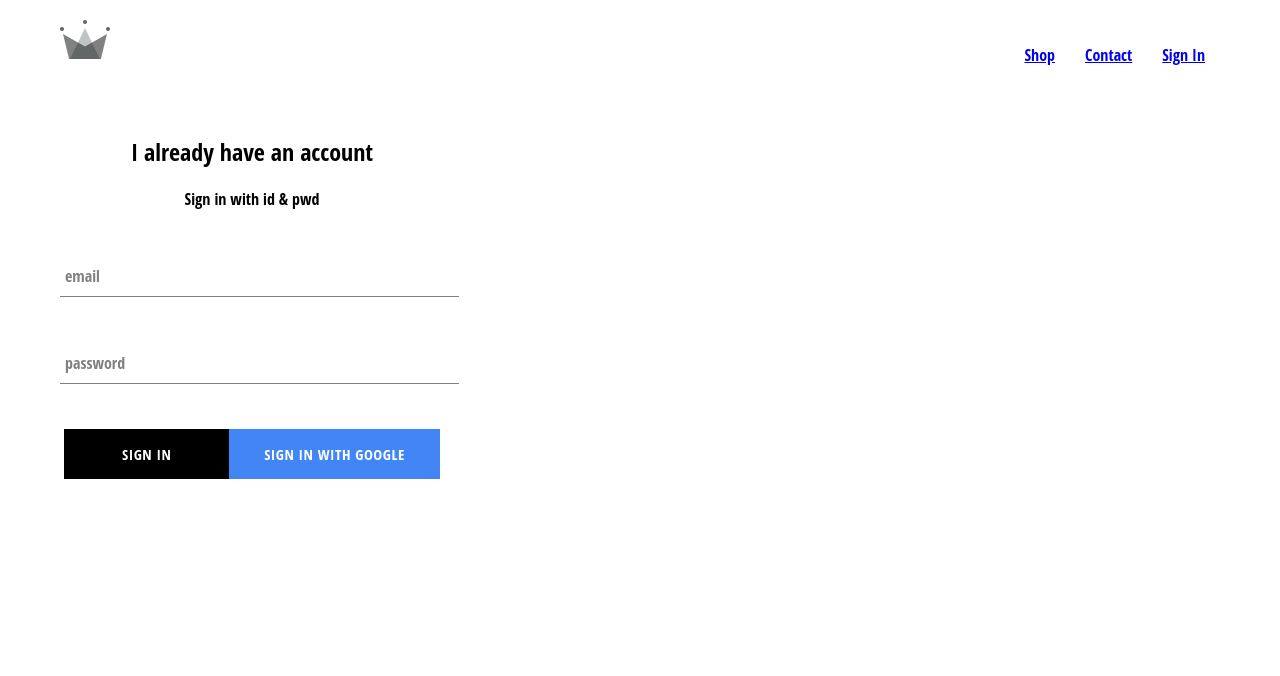
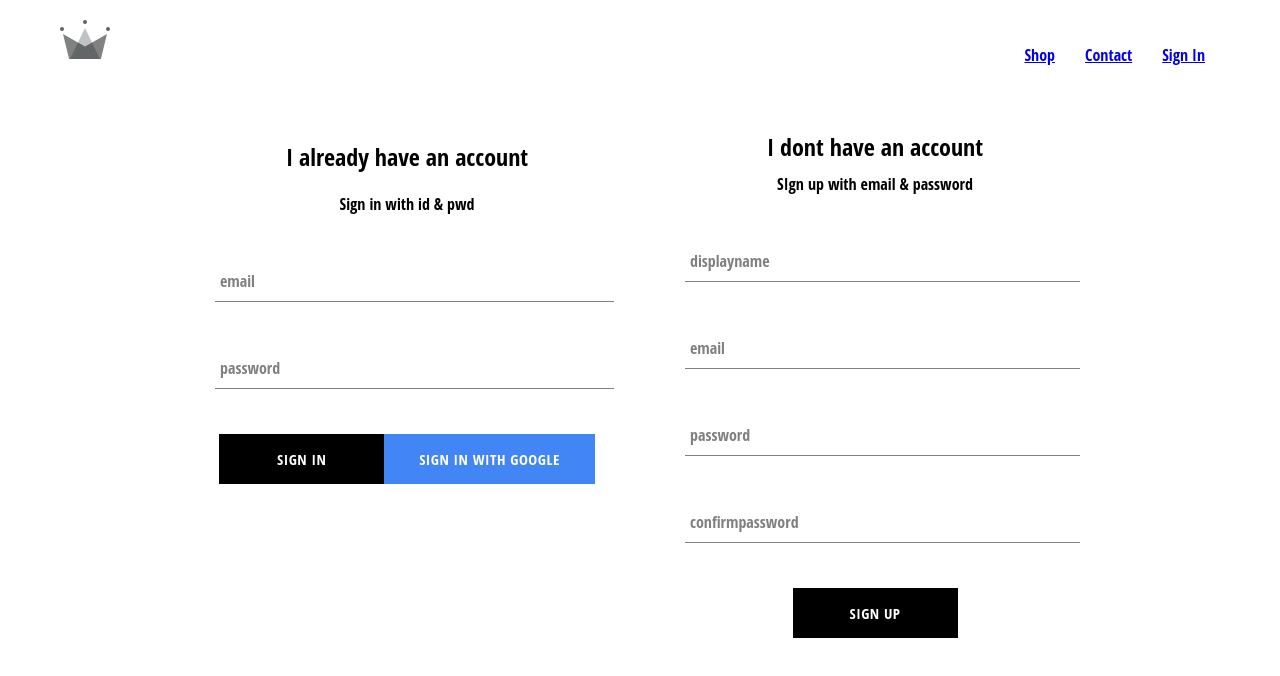
Before and after one commit to merajali294/ecommerce, a React (Create React App) app in the folder ecommerce/: page /signin in a window 1280 px wide. Shown: the top 676 px of the page. Built offline with nearby package versions, Linux system fonts and the light colour scheme; no server answers; the HTML template or start-up script is replaced by a standard one.

Commit message:
#
1. implemented signup page & storing email& password in Firebase

```diff
--- a/ecommerce/src/App.js
+++ b/ecommerce/src/App.js
@@ -9,7 +9,7 @@
 // import { Routes ,Route } from 'react-router-dom';
 import { BrowserRouter as Router, Route, Routes } from 'react-router-dom'
 import React, {Component} from 'react';
-
+import { createUserProfileDocument } from './firebase/firebase.utils';
 
 class App extends React.Component  {
   constructor(){
@@ -22,9 +22,25 @@
   unsubscribefromauth = null
 
   componentDidMount(){
-    this.unsubscribefromauth = auth.onAuthStateChanged( user =>{
-      this.setState({currentUser: user})
+    this.unsubscribefromauth = auth.onAuthStateChanged( async userAuth =>{
+      if(userAuth){
+        const userref = await createUserProfileDocument(userAuth)
+
+        userref.onSnapshot( snapShot =>{
+          this.setState({
+            currentUser:{
+              id: snapShot.id,
+              ...snapShot.data()
+            }
+          } )
+        } )
+      }
+      else{
+        this.setState ( { currentUser: userAuth})
+      }
+
     } )
+
   }
   componentWillUnmount(){
     this.unsubscribefromauth()
--- a/ecommerce/src/components/pages/signinsignout/signinsignout.jsx
+++ b/ecommerce/src/components/pages/signinsignout/signinsignout.jsx
@@ -1,10 +1,13 @@
 import React from 'react'
 import Signin from '../sign-in/sign-in'
+import Signup from '../signup/signup'
+import './signinsignout.scss'
 
 const Signinsignout = () => {
   return (
     <div className='sign-in-and-sign-up'>
     <Signin/>
+    <Signup/>
     </div>
   )
 }
--- a/ecommerce/src/components/pages/signinsignout/signinsignout.scss
+++ b/ecommerce/src/components/pages/signinsignout/signinsignout.scss
@@ -0,0 +1,6 @@
+.sign-in-and-sign-up {
+    width: 850px;
+    display: flex;
+    justify-content: space-between;
+    margin: 30px auto;
+  }
--- /dev/null
+++ b/ecommerce/src/components/pages/signup/signup.jsx
@@ -0,0 +1,74 @@
+import React, { Component } from 'react'
+import './signup.scss'
+import Forminput from '../forminput/form-input'
+import Custombutton from '../custombutton/custombutton'
+import { auth, createUserProfileDocument } from '../../../firebase/firebase.utils'
+
+
+ class Signup extends Component {
+    constructor(){
+        super()
+            this.state = {
+                displayname: '',
+                email : '',
+                password: '',
+                confirmpassword: ''
+            }
+
+    }
+
+    handlesubmit = async e =>{
+        e.preventDefault()
+        const { displayname, email, password, confirmpassword } = this.state
+        if( password!=confirmpassword ){
+            alert('passwords donot match')
+            return
+        }
+        try {
+            const {user } = await auth.createUserWithEmailAndPassword(email, password)
+            await createUserProfileDocument(user, {displayname})
+            this.setState({
+                displayname: '',
+                email : '',
+                password: '',
+                confirmpassword: ''
+            })
+        } catch (error) {
+            console.log(error);
+        }
+    }
+
+    handlechange = (e) =>{
+        e.preventDefault()
+        const { name, value } = e.target
+        this.setState({ [name]: value })
+    }
+
+    render() {
+        const { displayname, email, password, confirmpassword } = this.state
+        return (
+            <div className='sign-up'>
+                <h2 className='title'> I dont have an account </h2>
+                <span>SIgn up with email & password</span>
+                <form onSubmit={this.handlesubmit} className='sign-up-form'>
+                <Forminput
+                type='text'
+                name='displayname'
+                label='displayname'
+                 onChange={this.handlechange}
+                 value={displayname} />
+
+                 <Forminput type='text' name='email' label='email' onChange={this.handlechange} value={email} />
+                <Forminput type='password' name='password' label='password' onChange={this.handlechange} value={password} />
+                <Forminput type='password' name='confirmpassword' label='confirmpassword' onChange={this.handlechange} value={confirmpassword} />
+
+                <Custombutton type='submit'> Sign Up </Custombutton>
+
+                </form>
+            </div>
+        )
+    }
+}
+
+
+export default Signup
--- /dev/null
+++ b/ecommerce/src/components/pages/signup/signup.scss
@@ -0,0 +1,9 @@
+.sign-up {
+    display: flex;
+    flex-direction: column;
+    width: 380px;
+
+    .title {
+      margin: 10px 0;
+    }
+  }
--- a/ecommerce/src/firebase/firebase.utils.js
+++ b/ecommerce/src/firebase/firebase.utils.js
@@ -3,6 +3,32 @@
 import 'firebase/compat/firestore';
 
 const config = { apiKey: "AIzaSyAdFZDWrU2H16PgVIvQZf7_yakOafgFz40", authDomain: "ecommerce-9150d.firebaseapp.com", projectId: "ecommerce-9150d", storageBucket: "ecommerce-9150d.appspot.com", messagingSenderId: "402715331363", appId: "1:402715331363:web:df533e12db9e861fbf1a96" };
+
+export const createUserProfileDocument = async ( userAuth, additionalData ) =>{
+    if(!userAuth){
+        return
+    }
+    const userref = firestore.doc( `users/${userAuth.uid}` )
+    const snapshot = await userref.get()
+
+        if(!snapshot.exists){
+            const { displayName, email } = userAuth
+            const createdAt = new Date()
+            try{
+                await userref.set({
+                    displayName,
+                    email,
+                    createdAt,
+                    ...additionalData
+                })
+            }
+            catch(error){
+                console.log('I got the error', error.message);
+            }
+        }
+        return userref
+
+}
 
 firebase.initializeApp(config)
 
```
